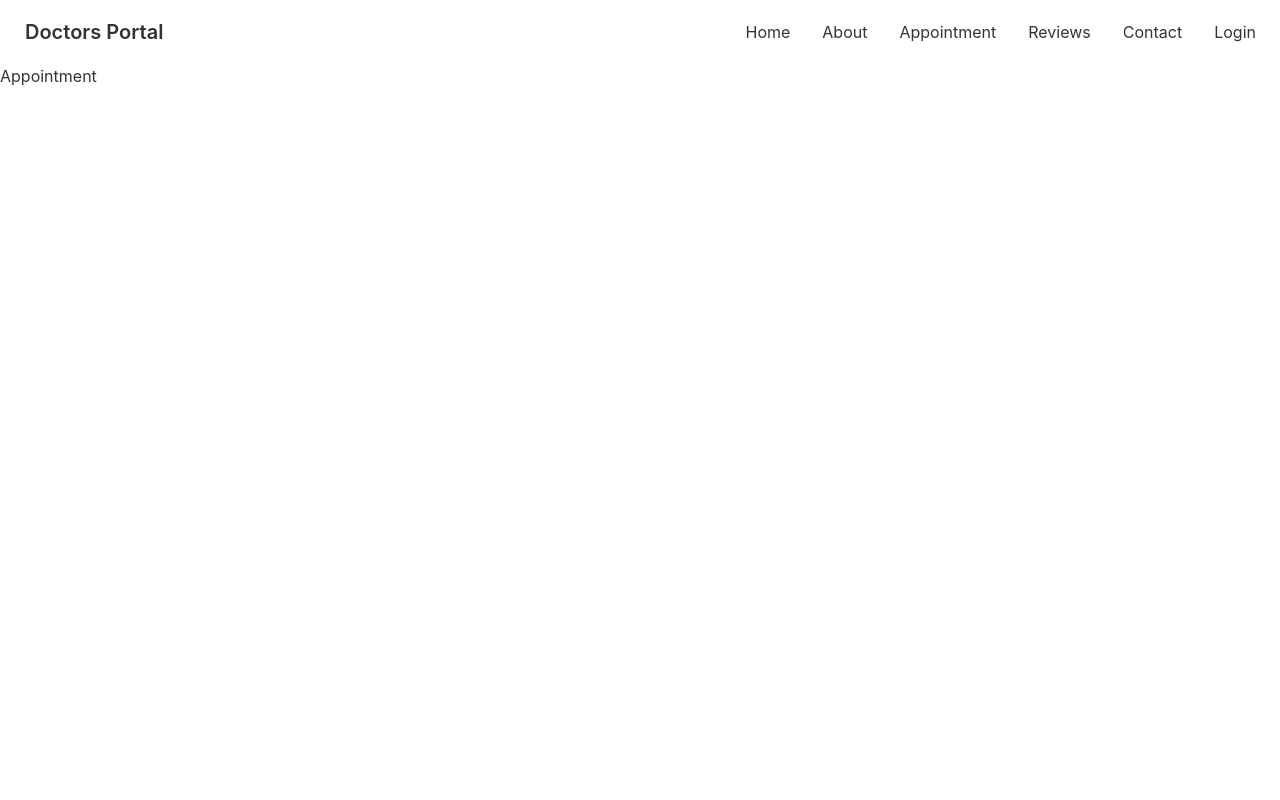
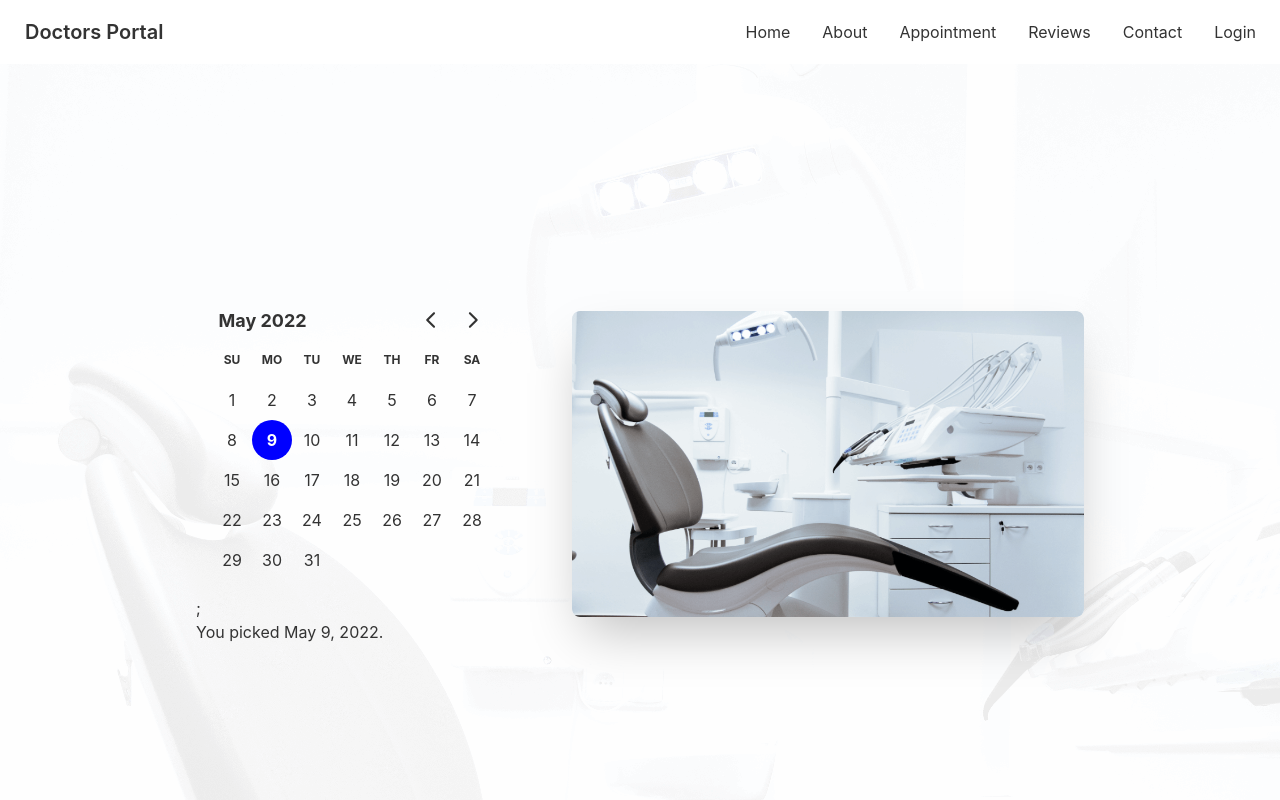
Before and after one commit to mdsaharshital/doctors-portal-client, a React (Create React App) app: page /appointment in a window 1280 px wide. Shown: the top 800 px of the page. Built offline with nearby package versions, Linux system fonts and the light colour scheme.

Commit message:
appointment page banner done

```diff
--- a/package.json
+++ b/package.json
@@ -7,8 +7,10 @@
     "@testing-library/react": "^12.1.4",
     "@testing-library/user-event": "^13.5.0",
     "daisyui": "^2.14.3",
+    "date-fns": "^2.28.0",
     "firebase": "^9.6.10",
     "react": "^17.0.2",
+    "react-day-picker": "^8.0.4",
     "react-dom": "^17.0.2",
     "react-firebase-hooks": "^5.0.3",
     "react-router-dom": "^6.3.0",
--- a/src/pages/Appointment/Appointment.js
+++ b/src/pages/Appointment/Appointment.js
@@ -1,9 +1,12 @@
 import React from "react";
+import Footer from "../Shared/Footer";
+import AppointmentBanner from "./AppointmentBanner";
 
 const Appointment = () => {
   return (
     <div>
-      <h1>Appointment</h1>
+      <AppointmentBanner />
+      <Footer />
     </div>
   );
 };
--- /dev/null
+++ b/src/pages/Appointment/AppointmentBanner.js
@@ -0,0 +1,30 @@
+import React, { useState } from "react";
+import chair from "../../../src/assets/images/chair.png";
+import bg from "../../../src/assets/images/bg.png";
+import { DayPicker } from "react-day-picker";
+import "react-day-picker/dist/style.css";
+import { format } from "date-fns";
+
+const AppointmentBanner = () => {
+  const [selected, setSelected] = useState(new Date());
+  return (
+    <div
+      style={{ background: `url(${bg})` }}
+      className="container mx-auto hero min-h-screen"
+    >
+      <div className="hero-content flex-col lg:flex-row-reverse">
+        <img
+          src={chair}
+          className="max-w-80 md:max-w-lg rounded-lg shadow-2xl mx-auto block md:ml-12"
+          alt="chairimage"
+        />
+        <div>
+          <DayPicker mode="single" selected={selected} onSelect={setSelected} />
+          ;<p>You picked {format(selected, "PP")}.</p>
+        </div>
+      </div>
+    </div>
+  );
+};
+
+export default AppointmentBanner;
```
Also changed, not shown: 1 other file (tests, documents, lock files or other folders).
